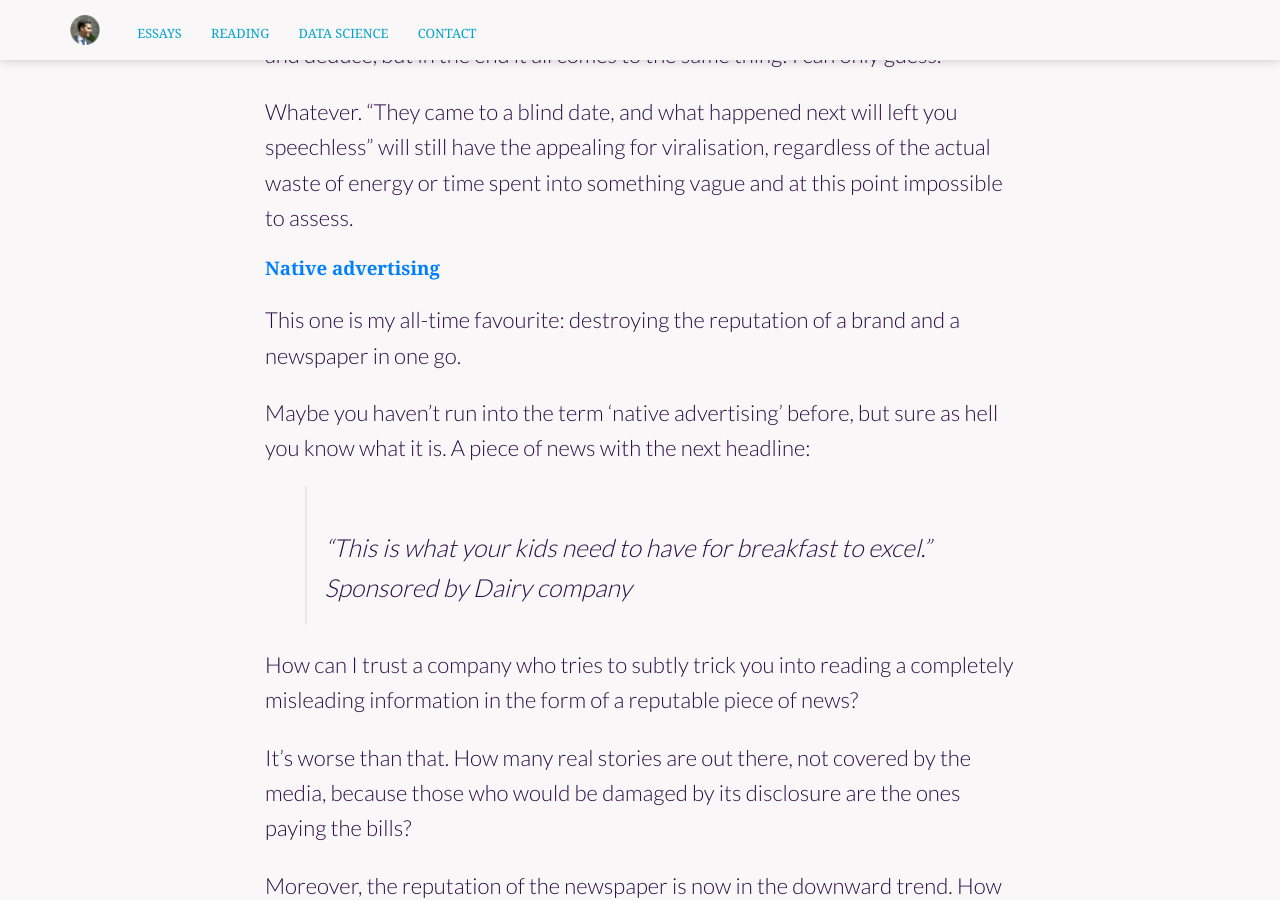
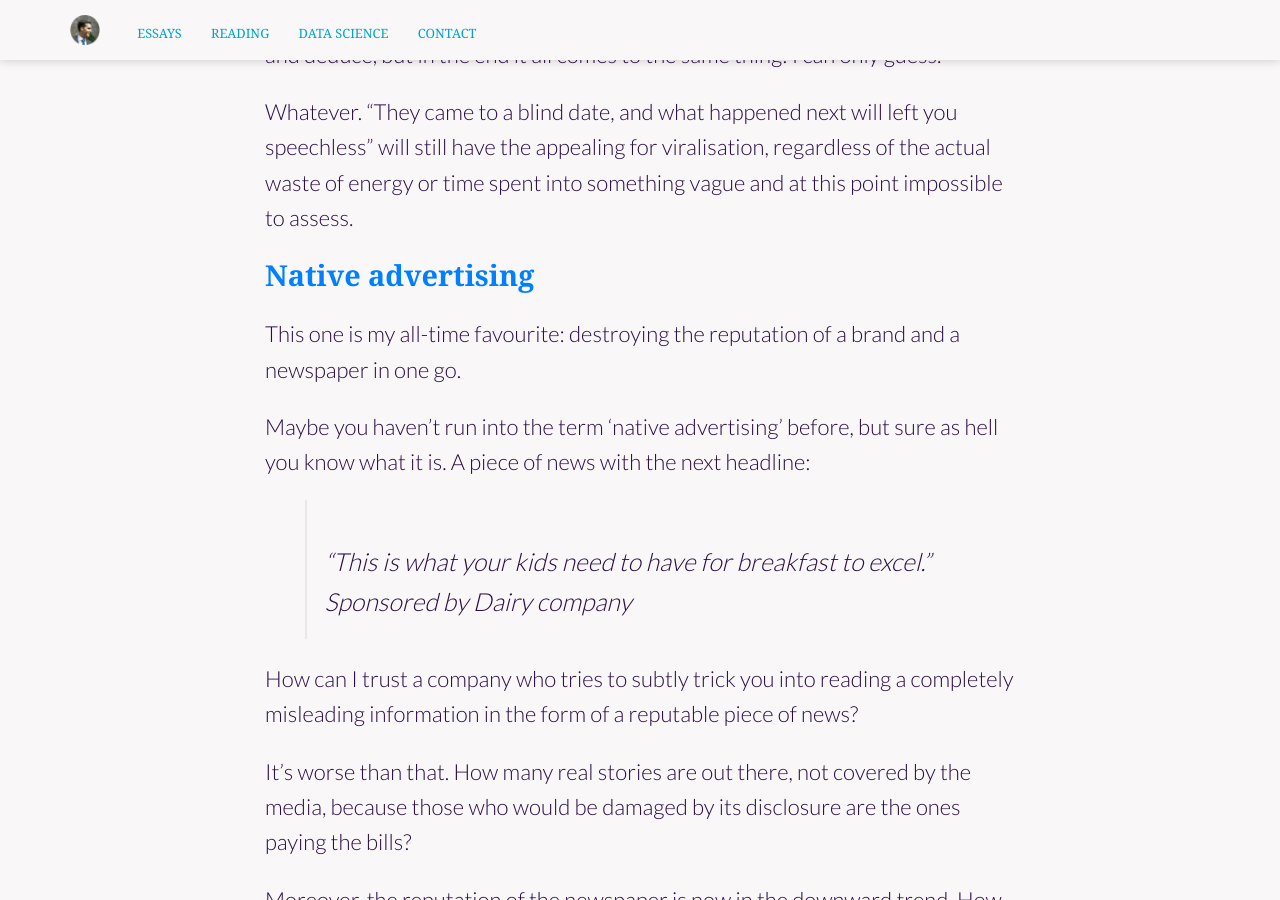
Before and after one commit to ohduran/ohduran.github.io, a Jekyll site: the page built from _posts/2017-10-13-of-conflicts-of-interest.markdown, in a window 1280 px wide and 900 px high, scrolled down 1219 px. Built offline with Jekyll 4.4.1, drawn with Linux system fonts in a browser that asks for light colours; nearby versions of some CDN libraries.

Commit message:
rescale titles

```diff
--- a/_sass/elements.scss
+++ b/_sass/elements.scss
@@ -34,14 +34,19 @@ h1 {
 h2 {
 	color: $brand-color;
 	font-weight: 300;
-	font-size: 3em;
+	font-size: 2.8em;
 	margin: 0 0 30px 0;
 	line-height: 1.2em;
 }
 
 h3 {
 	color: $brand-color;
+	font-size: 1.8em;
 	margin: 20px 0 10px 0;
+}
+
+h4 {
+	font-size: 1.4em;
 }
 
 h2 a {
```
